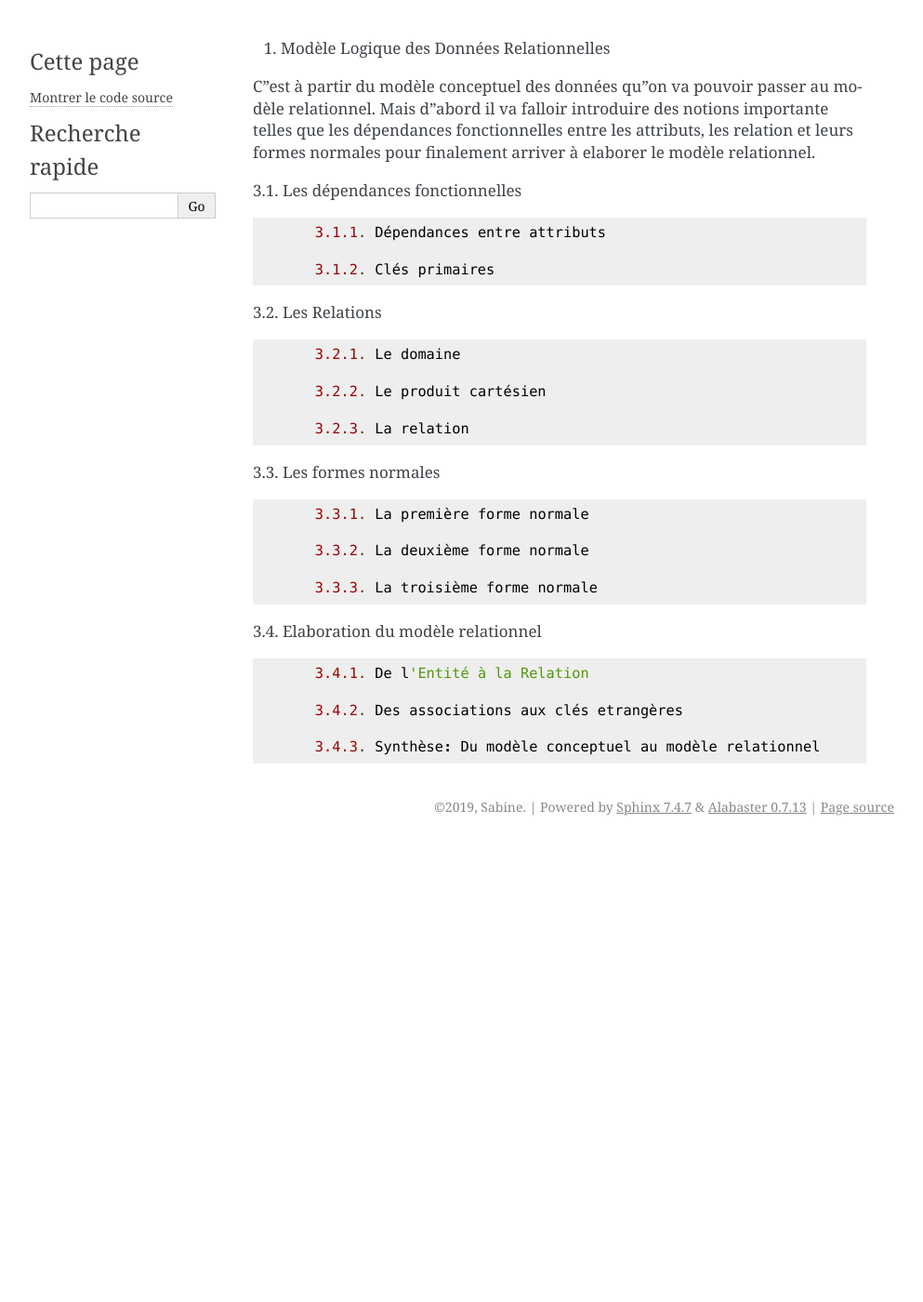
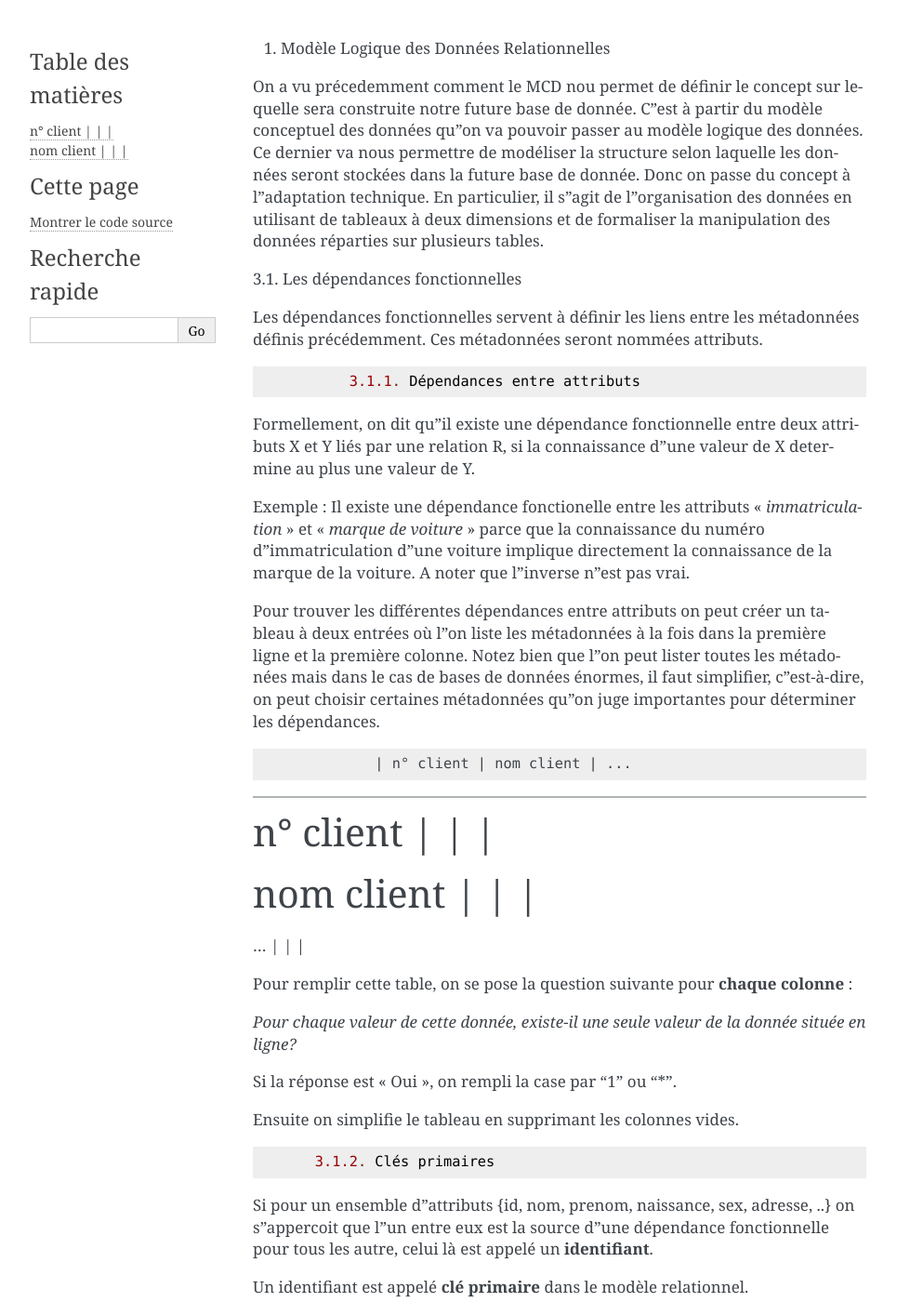
Before and after one commit to sabine-n/stack_devdata, a Sphinx documentation site: the page built from devstack/source/partie3.md, in a window 1280 px wide and 1400 px high. Shown: the whole window at 93% size, without its empty margins (148-1141 px from the left). Built offline with Sphinx 7.4.7, drawn with Linux system fonts in a browser that asks for light colours; some of the changed text lies outside the part shown.

Commit message:
partie 3.1 est finie

```diff
--- a/devstack/source/partie3.md
+++ b/devstack/source/partie3.md
@@ -1,12 +1,45 @@
 3. Modèle Logique des Données Relationnelles
 
-C'est à partir du modèle conceptuel des données qu'on va pouvoir passer au modèle relationnel. Mais d'abord il va falloir introduire des notions importante telles que les dépendances fonctionnelles entre les attributs, les relation et leurs formes normales pour finalement arriver à elaborer le modèle relationnel.
+On a vu précedemment comment le MCD nou permet de définir le concept sur lequelle sera construite notre future base de donnée. C'est à partir du modèle conceptuel des données qu'on va pouvoir passer au modèle logique des données. Ce dernier va nous permettre de modéliser la structure selon laquelle les données seront stockées dans la future base de donnée. Donc on passe du concept à l'adaptation technique. En particulier, il s'agit de l'organisation des données en utilisant de tableaux à deux dimensions et de formaliser la manipulation des données réparties sur plusieurs tables.
 
    3.1. Les dépendances fonctionnelles
 
-        3.1.1. Dépendances entre attributs
+Les dépendances fonctionnelles servent à définir les liens entre les métadonnées définis précédemment. Ces métadonnées seront nommées attributs.
+
+    	3.1.1. Dépendances entre attributs
+
+Formellement, on dit qu'il existe une dépendance fonctionnelle entre deux attributs X et Y liés par une relation R, si la connaissance d'une valeur de X determine au plus une valeur de Y.
+
+Exemple : Il existe une dépendance fonctionelle entre les attributs "*immatriculation*" et "*marque de voiture*" parce que la connaissance du numéro d'immatriculation d'une voiture implique directement la connaissance de la marque de la voiture. A noter que l'inverse n'est pas vrai.
+
+Pour trouver les différentes dépendances entre attributs on peut créer un tableau à deux entrées où l'on liste les métadonnées à la fois dans la première ligne et la première colonne. Notez bien que l'on peut lister toutes les métadonées mais dans le cas de bases de données énormes, il faut simplifier, c'est-à-dire, on peut choisir certaines métadonnées qu'on juge importantes pour déterminer les dépendances.
+
+     	   | n° client | nom client | ...
+----------------------------------------------
+n° client  |	       |            |
+----------------------------------------------
+nom client |           |            |
+----------------------------------------------
+   ...     |           |            |
+
+Pour remplir cette table, on se pose la question suivante pour **chaque colonne** :
+
+*Pour chaque valeur de cette donnée, existe-il une seule valeur de la donnée située en ligne?*
+
+Si la réponse est "Oui", on rempli la case par '1' ou '*'.
+
+Ensuite on simplifie le tableau en supprimant les colonnes vides.
 
         3.1.2. Clés primaires
+
+Si pour un ensemble d'attributs {id, nom, prenom, naissance, sex, adresse, ..} on s'appercoit que l'un entre eux est la source d'une dépendance fonctionnelle pour tous les autre, celui là est appelé un **identifiant**.
+
+Un identifiant est appelé **clé primaire** dans le modèle relationnel.
+
+On prend l'exemple d'informations personnelles d'un client :
+{id, nom, prenom, naissance, sex, adresse, ...}
+Dans ce cas, l'attribut "id" sera la **clé primaire** et il est dit **naturel**
+
 
    3.2. Les Relations
 
```
